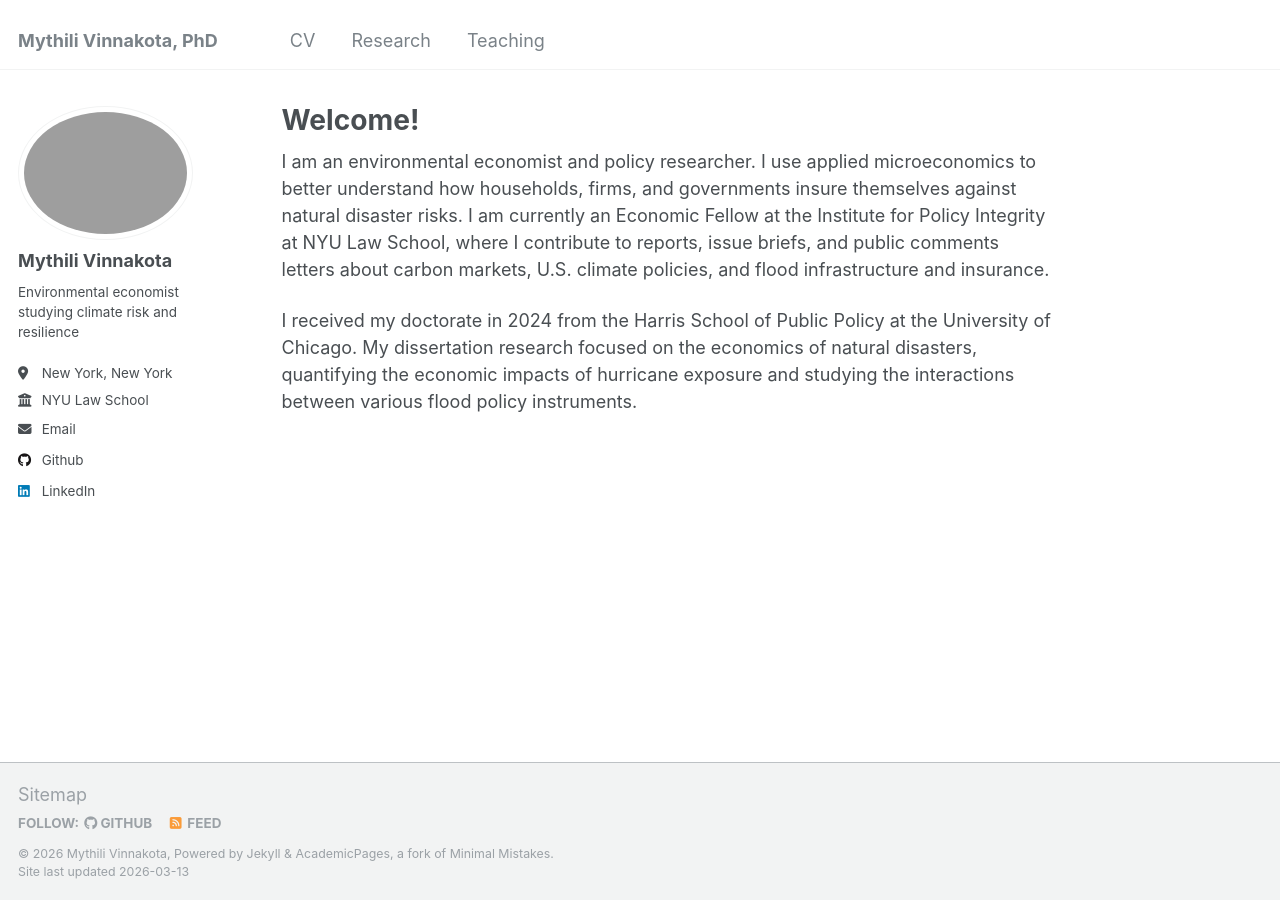
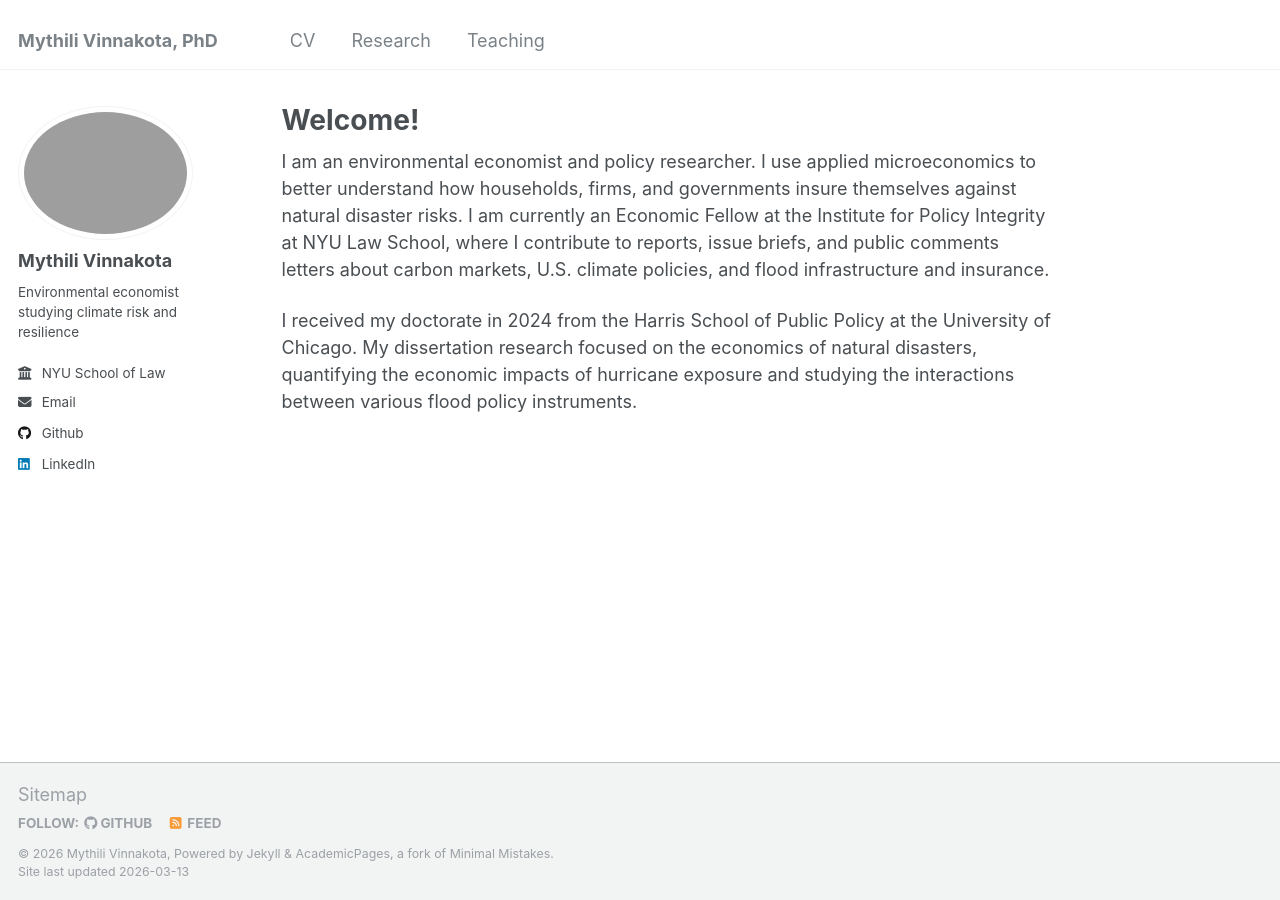
Before and after one commit to mvinnakota/mvinnakota.github.io, a Jekyll site: the page built from _pages/about.md, in a window 1280 px wide. Built offline with Jekyll 4.4.1, drawn with Linux system fonts in a browser that asks for light colours.

Commit message:
Update _config.yml

```diff
--- a/_config.yml
+++ b/_config.yml
@@ -25,8 +25,8 @@ author:
   name             : "Mythili Vinnakota"
   pronouns         : # example: "she/her"
   bio              : "Environmental economist studying climate risk and resilience"
-  employer         : "NYU Law School"
-  location         : "New York, New York"
+  employer         : "NYU School of Law"
+  location         : # "New York, New York"
   uri              : # URL
   email            : "mythili.vinnakota@nyu.edu"
 
```
